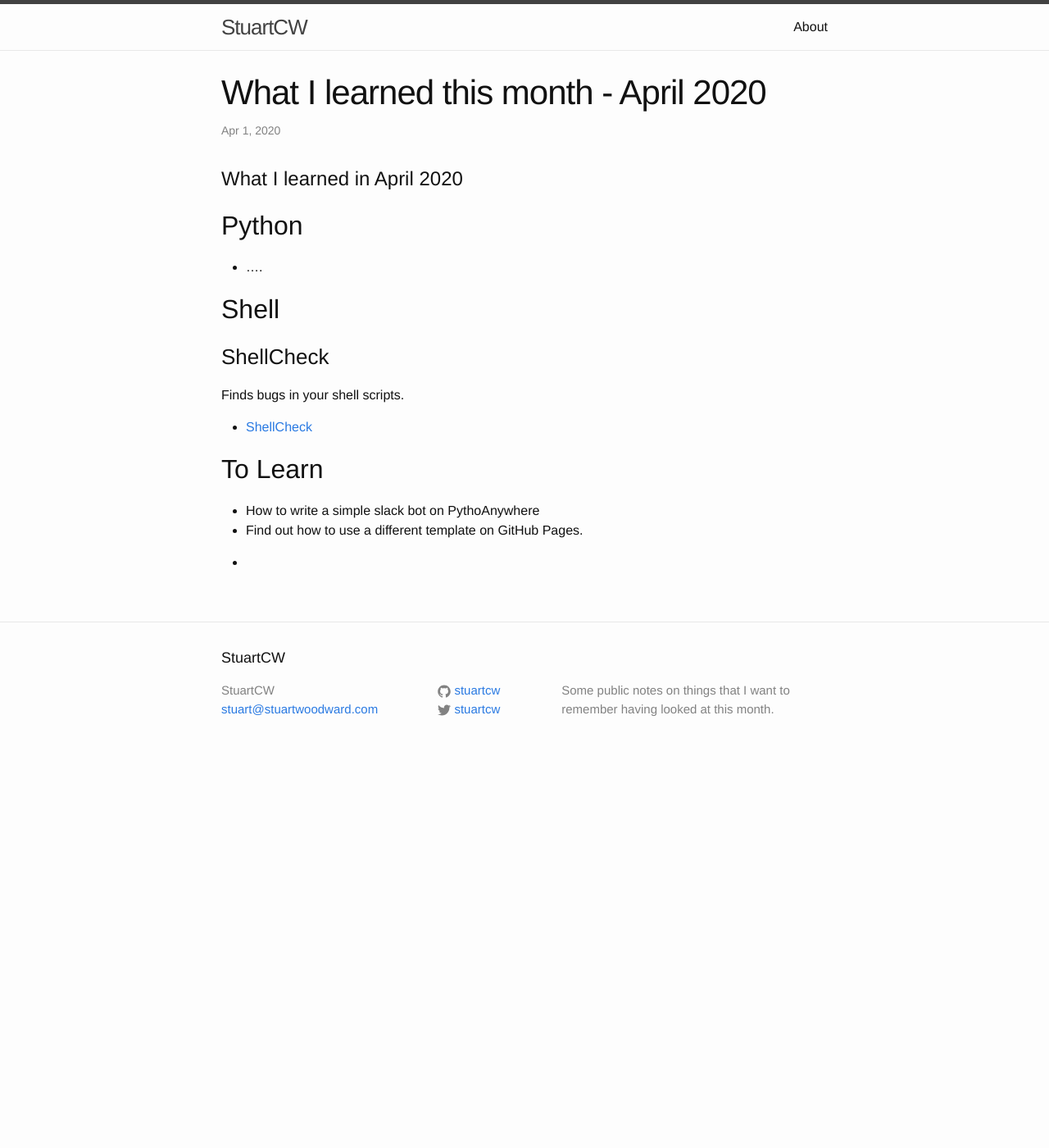
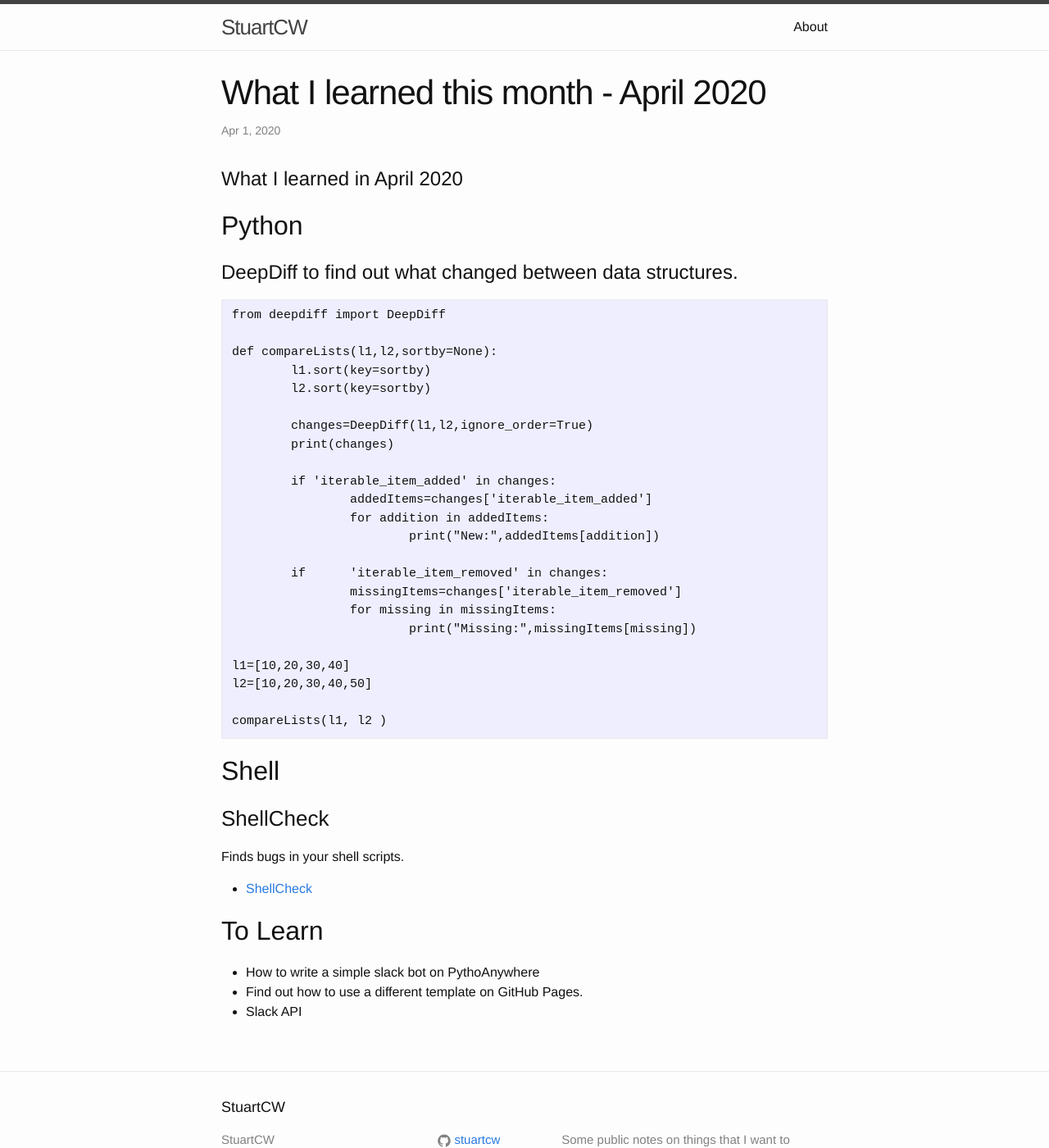
Before and after one commit to stuartcw/stuartcw.com, a Jekyll site: the page built from _posts/2020/2020-04-01-what-i-learned-this-month.markdown, in a window 1280 px wide and 1400 px high. Shown: the whole window at 82% size. Built offline with Jekyll 4.4.1, drawn with Linux system fonts in a browser that asks for light colours.

Commit message:
Added DeepDiff

````diff
--- a/_posts/2020/2020-04-01-what-i-learned-this-month.markdown
+++ b/_posts/2020/2020-04-01-what-i-learned-this-month.markdown
@@ -7,7 +7,35 @@ date: "2020-04-01 13:49"
 
 ## Python
 
-* ....
+# DeepDiff to find out what changed between data structures.
+
+```
+from deepdiff import DeepDiff
+
+def compareLists(l1,l2,sortby=None):
+	l1.sort(key=sortby)
+	l2.sort(key=sortby)
+
+	changes=DeepDiff(l1,l2,ignore_order=True)
+	print(changes)
+
+	if 'iterable_item_added' in changes:
+		addedItems=changes['iterable_item_added']
+		for addition in addedItems:
+			print("New:",addedItems[addition])
+
+	if 	'iterable_item_removed' in changes:
+		missingItems=changes['iterable_item_removed']
+		for missing in missingItems:
+			print("Missing:",missingItems[missing])
+
+l1=[10,20,30,40]
+l2=[10,20,30,40,50]
+
+compareLists(l1, l2 )
+```
+
+
 
 ## Shell
 
@@ -21,5 +49,4 @@ Finds bugs in your shell scripts.
 
 * How to write a simple slack bot on PythoAnywhere
 * Find out how to use a different template on GitHub Pages.
-
-*
+* Slack API
````
